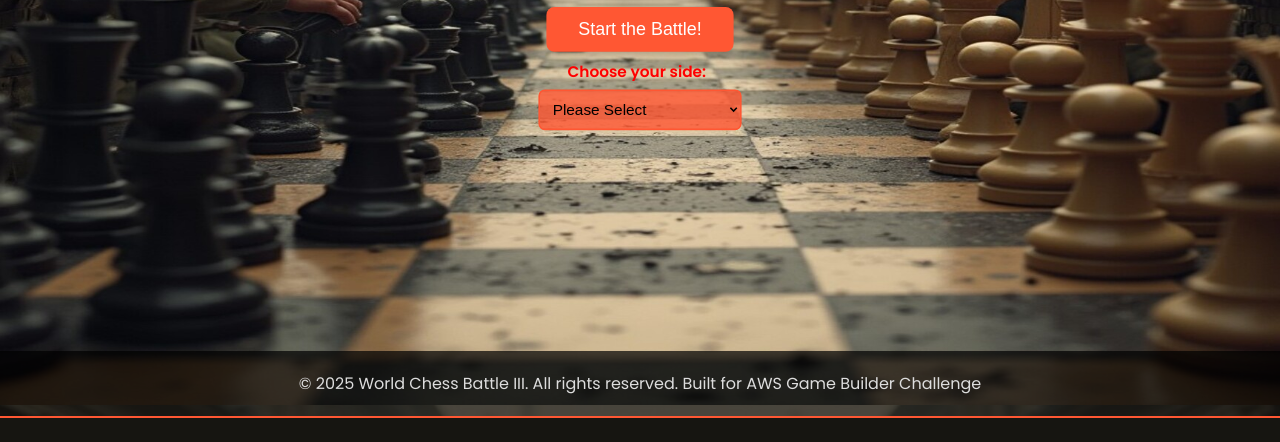
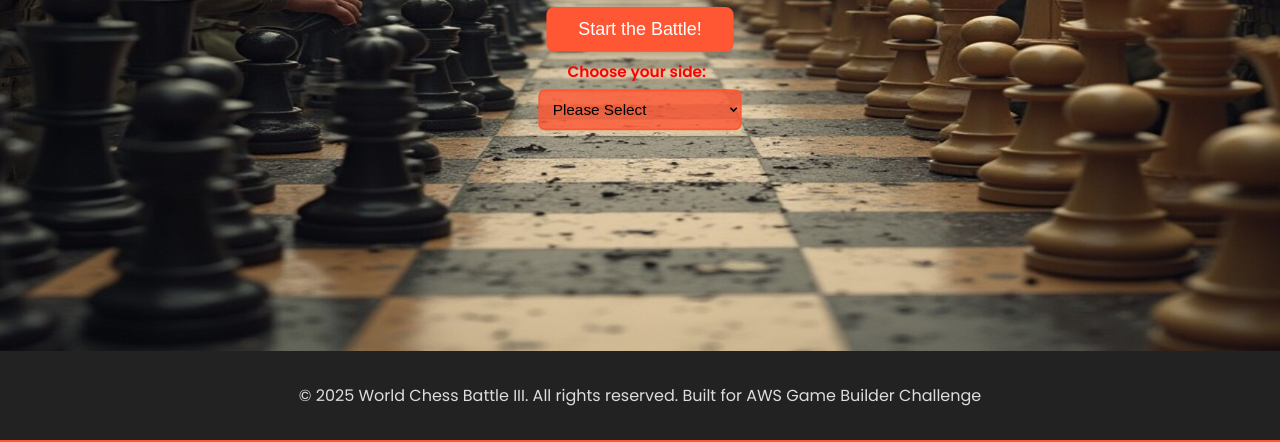
Before and after one commit to rogerkorantenng/chess-game, a Django app: page / in a window 1280 px wide. Shown: the part 395-837 px from the top of the page. Before the commit the page ends 813 px from the top, so only its background shows below. Run offline with Django 4.2, Linux system fonts and the light colour scheme.

```diff
--- a/game/static/css/style.css
+++ b/game/static/css/style.css
@@ -61,7 +61,7 @@ a {
 }
 
 .recentlyMoved {
-    background-color: yellow;
+    background-color: blueviolet;
 }
 
 .uiNum {
--- a/game/templates/choosePage.html
+++ b/game/templates/choosePage.html
@@ -31,10 +31,19 @@
 
         }
 
-        header, footer {
+        header {
             text-align: center;
             padding: 20px;
             background: rgba(0, 0, 0, 0.7);
+            z-index: 9999;
+            border-bottom: 2px solid #FF5733;
+        }
+
+
+        footer {
+            text-align: center;
+            padding: 32px;
+            background-color: #222222;
             z-index: 9999;
             border-bottom: 2px solid #FF5733;
         }
```
Also changed, not shown: game/static/presidents/belarus.webp (added).
